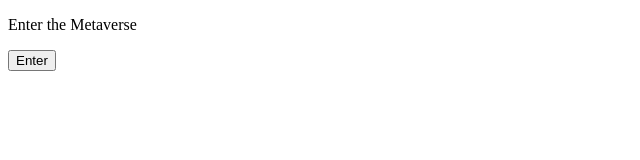
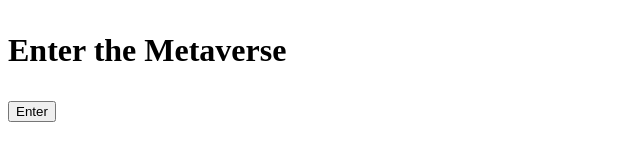
Before and after one commit to acciojob/enter-metaverse-ArbajAr7, a website: page main.html in a window 1280 px wide. Shown: the whole page, without its empty margins (0-640 px from the left). Drawn offline with Linux system fonts and the light colour scheme.

Commit message:
created a submission

```diff
--- a/main.html
+++ b/main.html
@@ -7,7 +7,8 @@
 </head>
 
 <body id='htmlbody'>
-	<p id="status">Enter the Metaverse</p>
+
+	<h1><p id="status">Enter the Metaverse</p></h1>
 <button id="enterBtn">Enter</button>
 	<!-- the entire body must be written by student -->
     <script type="text/javascript" src="./script.js">
```
